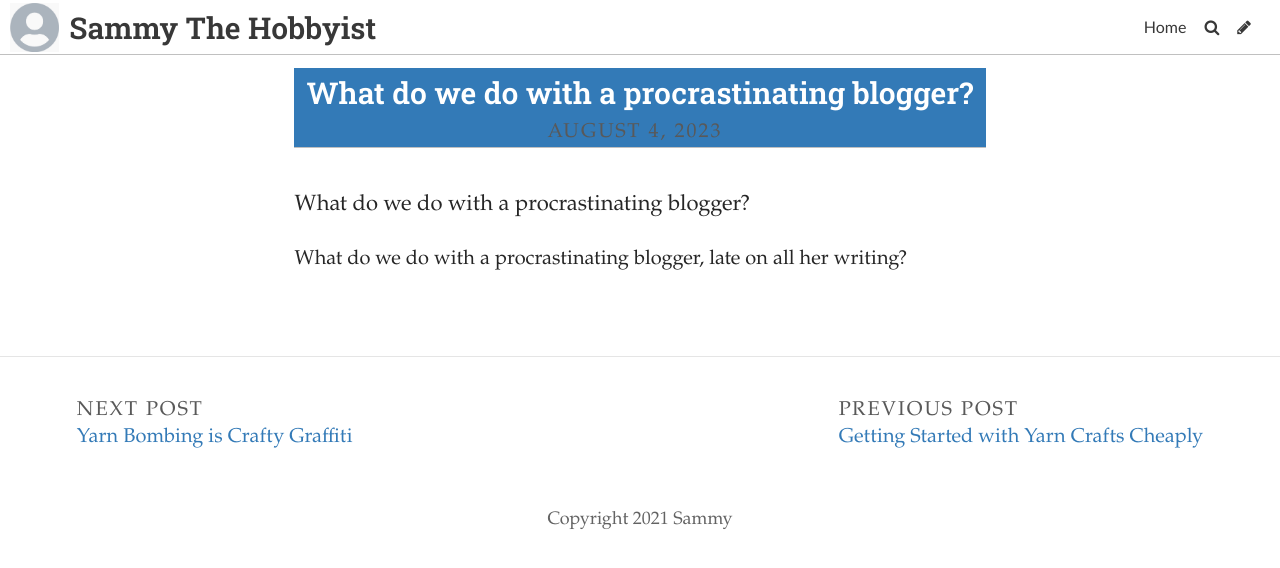
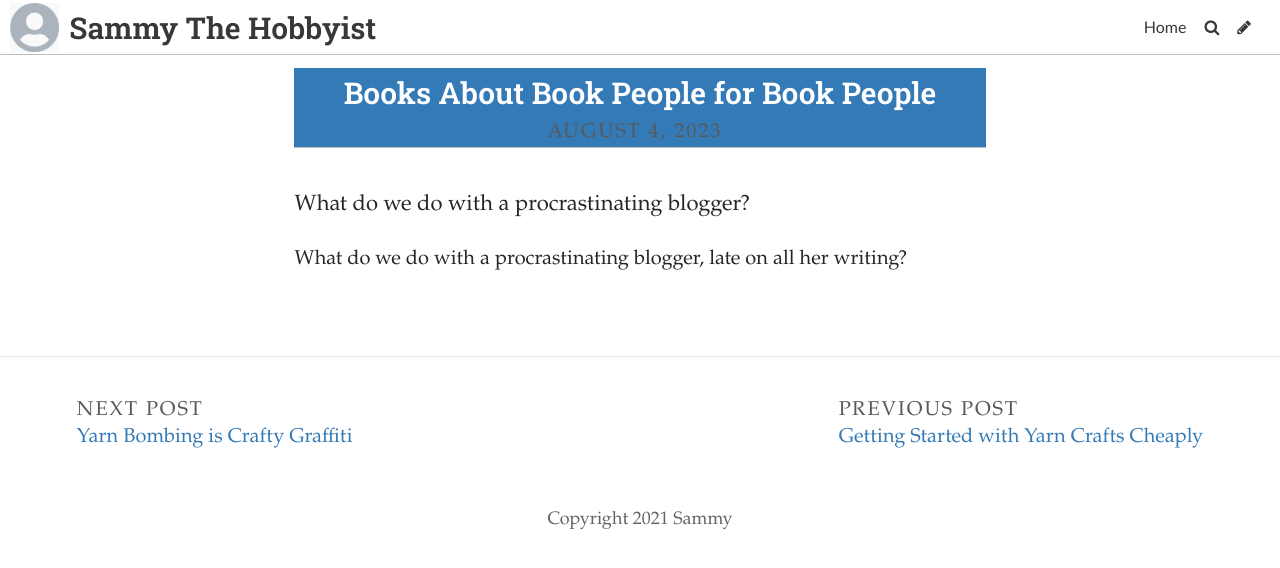
Before and after one commit to SammySpinsAYarn/Blog, a Jekyll site: the page built from _posts/2023-08-21-what-do-we-do-with-a-procrastinating-blogger.md, in a window 1280 px wide. Shown: the top 568 px of the page. Built offline with Jekyll 4.4.1, drawn with Linux system fonts in a browser that asks for light colours; some web fonts are replaced.

Commit message:
Update Post “2023-08-21-what-do-we-do-with-a-procrastinating-blogger”

```diff
--- a/_posts/2023-08-21-what-do-we-do-with-a-procrastinating-blogger.md
+++ b/_posts/2023-08-21-what-do-we-do-with-a-procrastinating-blogger.md
@@ -1,6 +1,6 @@
 ---
 layout: post
-title: What do we do with a procrastinating blogger?
+title: Books About Book People for Book People
 date: 2023-08-04T14:00:26.333Z
 title_color: "#ffffff"
 comments: false
```
